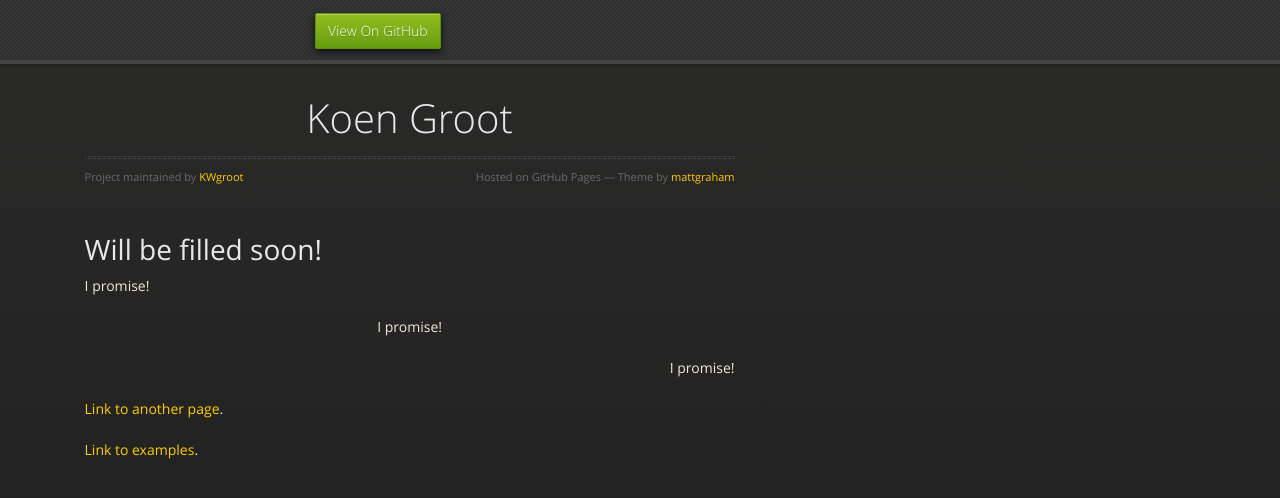
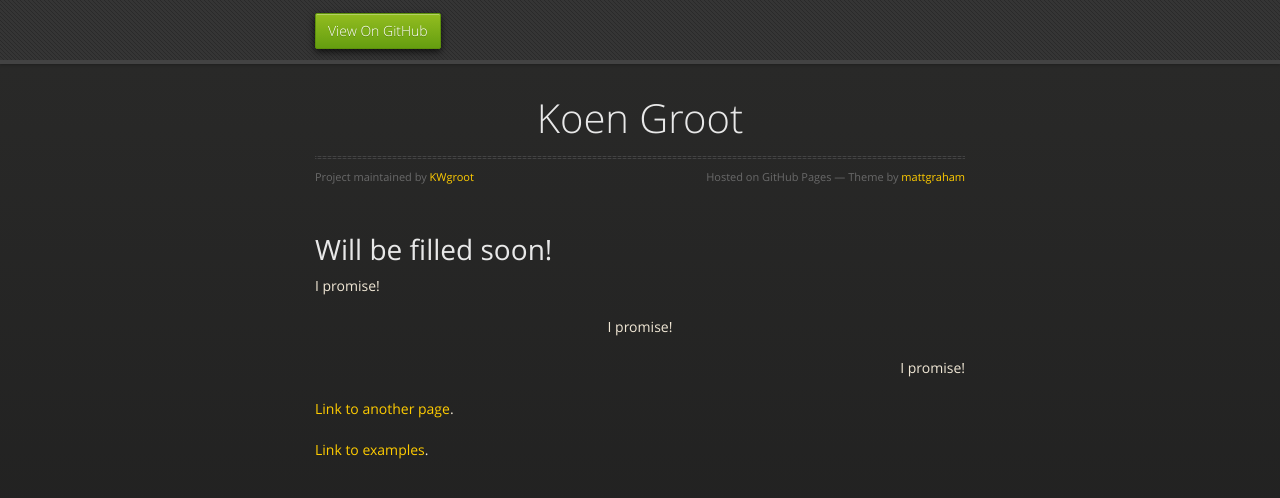
Before and after one commit to KWgroot/GitHub-Page, a Jekyll site: the page built from index.md, in a window 1280 px wide. Shown: the top 498 px of the page. Built offline with Jekyll 4.4.1, drawn with Linux system fonts in a browser that asks for light colours; the repository's description, which GitHub fills in, is left out; our own code applies the rules of GitHub Pages for plain Markdown files.

Commit message:
no message

```diff
--- a/_layouts/default.html
+++ b/_layouts/default.html
@@ -42,13 +42,6 @@
           <span class="credits right">Hosted on GitHub Pages &mdash; Theme by <a href="https://twitter.com/mattgraham">mattgraham</a></span>
         </div>
 
-        <style>
-          html, body {
-            width: 80%;
-            margin: 0;
-            padding: 0;
-          }
-        </style>
         {{ content }}
 
       </section>
--- a/index.md
+++ b/index.md
@@ -3,6 +3,13 @@ layout: default
 ---
 
 # Will be filled soon!
+
+<style type="text/css">
+.main-container {
+  max-width: 80% !important;
+  margin: auto;
+}
+</style>
 
 <p style="text-align:left;">I promise!</p>
 
```
